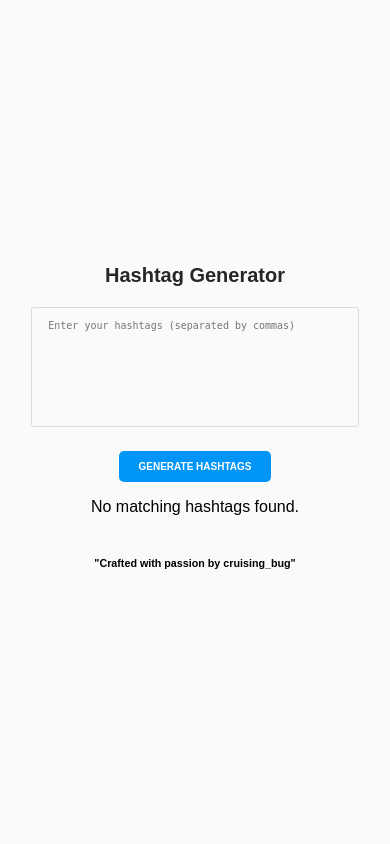
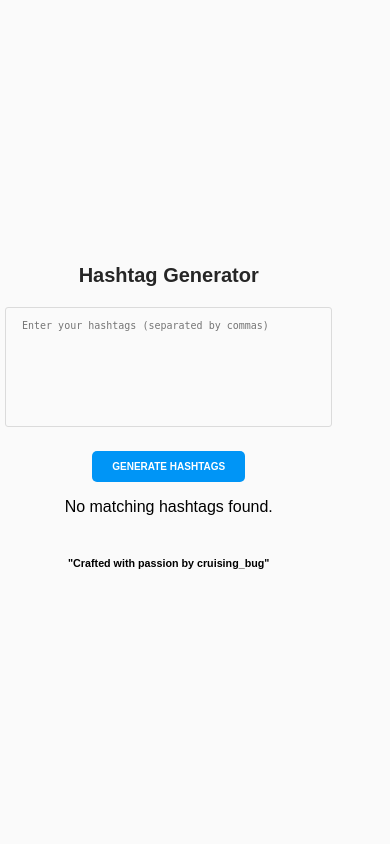
Before and after one commit to varun82786/hashtag_webapp, a Flask app: page /generator in a window 390 px wide. Run offline with Flask 3, Linux system fonts and the light colour scheme; the visitor is signed in with stand-in values (Sample User, id 1); parts of the project's set-up code (start-up, migrations or seed data) failed here and were passed over.

Commit message:
for mobile

```diff
--- a/static/styles.css
+++ b/static/styles.css
@@ -9,15 +9,17 @@ body {
 .container {
     max-width: 100%;
     width: 100%;
-    padding: 20px;
+    padding: 17px;
     text-align: center;
     box-sizing: border-box;
     margin: 0 auto;
     display: flex;
     flex-direction: column;
     justify-content: center;
-    align-items: center;
+    align-items: stretch;
     min-height: 100vh;
+    flex-wrap: wrap;
+    align-content: space-between;
 }
 
 h1 {
@@ -104,6 +106,7 @@ textarea {
     cursor: pointer;
     display: inline-block;
     font-size: 18px; /* Larger font size for better visibility on smaller screens */
+    font-weight: bold;
 }
 
 .hashtag.selected {
```
